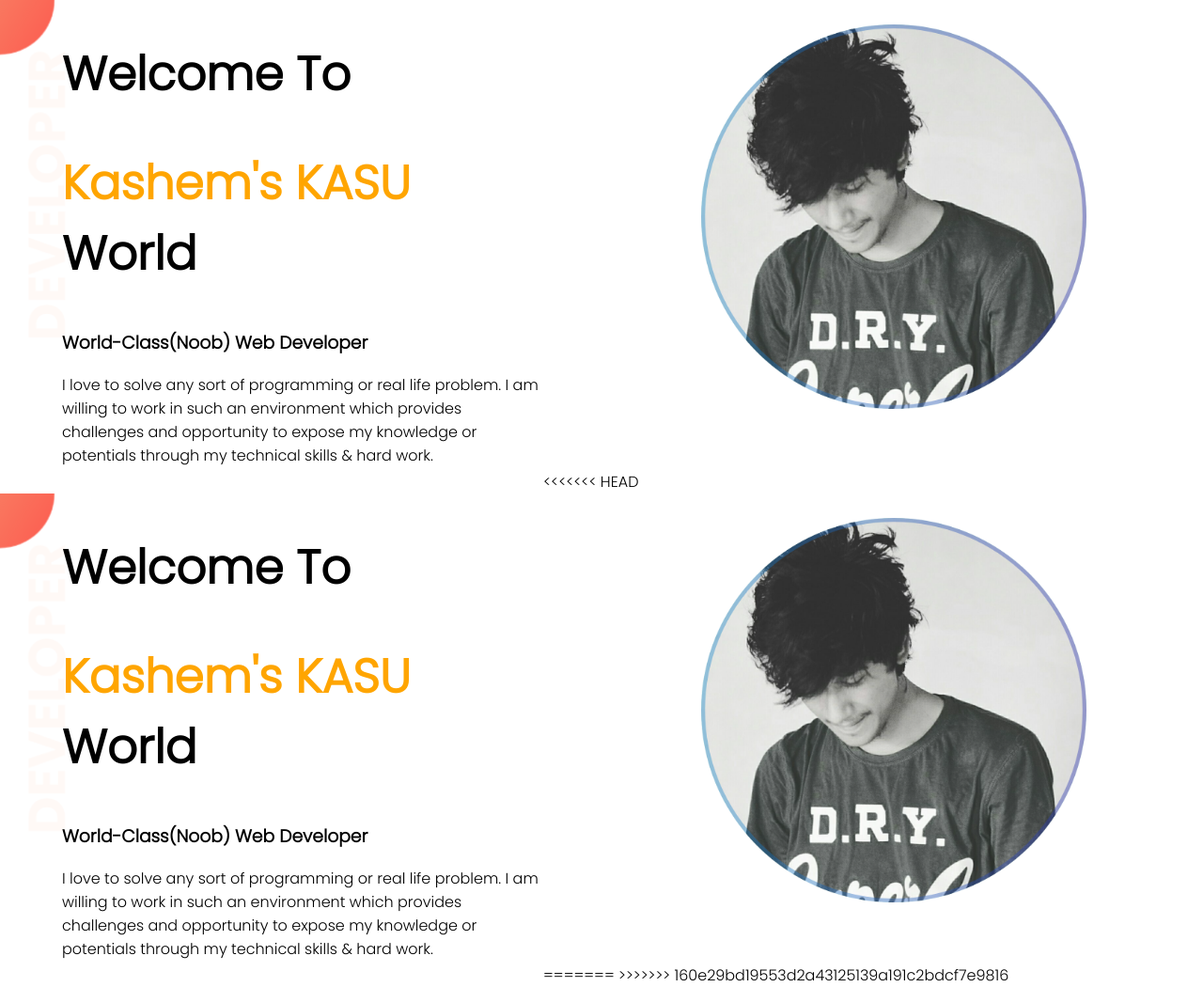
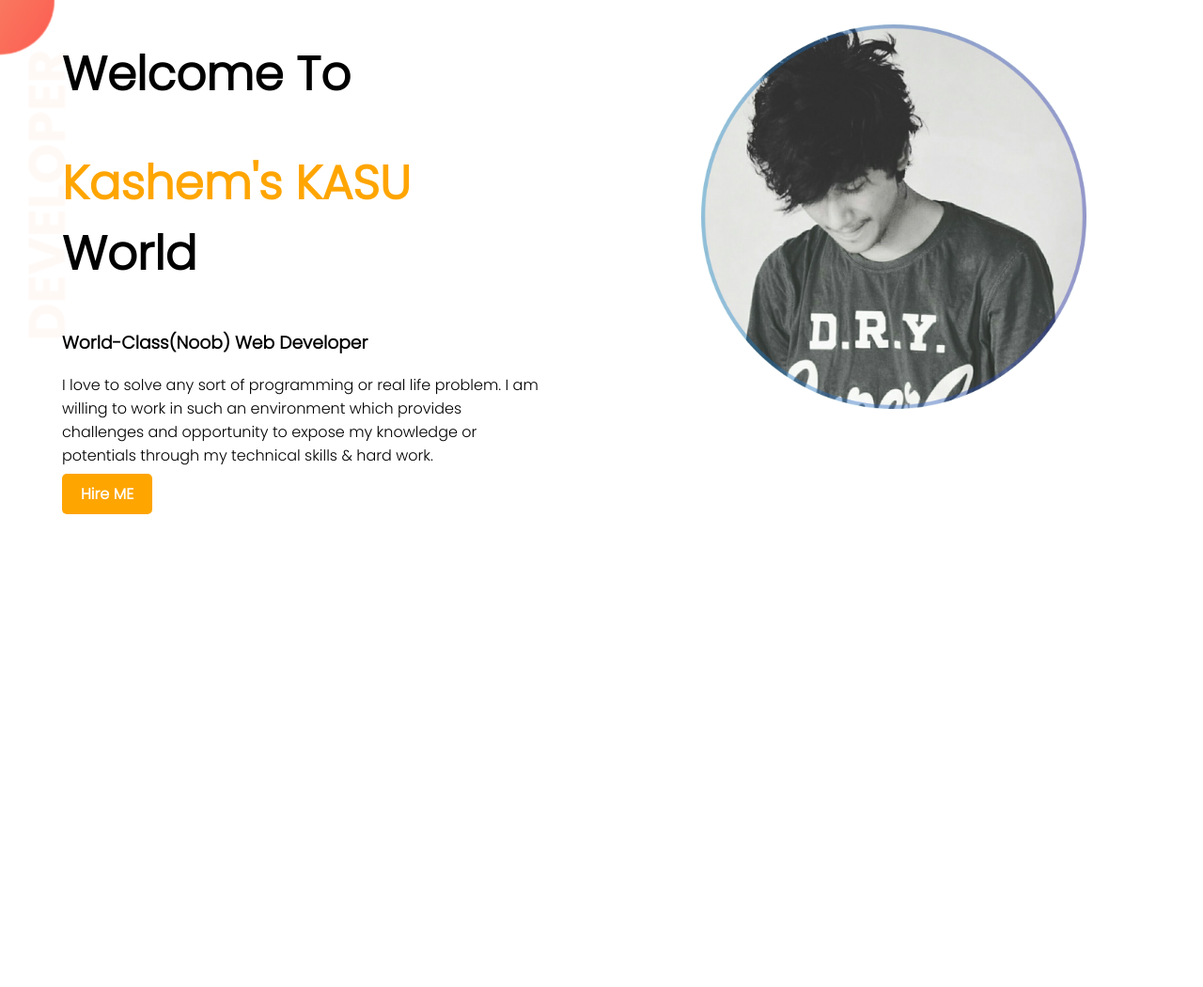
Before and after one commit to Melodious-nub/web-portfolio, a plain HTML site: page index.html in a window 1280 px wide. Shown: the whole page at 94% size. After the commit the page ends 800 px from the top, so only its background shows below. Drawn offline with Linux system fonts and the light colour scheme.

Commit message:
button added

```diff
--- a/index.html
+++ b/index.html
@@ -24,34 +24,13 @@
             expose my knowledge or
             potentials through my technical
             skills & hard work.</p>
-    </div>
-    <div class="half-width">
-        <img src="images/profile1.png" alt="">
-    </div>
-</section>
-<<<<<<< HEAD
+        <a class="link-button" href="">Hire ME</a>
 
-<section class="top-banner">
-    <div class="half-width">
-        <h1>Welcome To</h1>
-        <h1><span class="highlight-text">Kashem's</span><span class="highlight-text"> KASU</span> World</h1>
-        <h3>World-Class(Noob) Web Developer</h3>
-        <p>I love to solve any sort of
-            programming or real life problem.
-            I am willing to work in such an
-            environment which provides
-            challenges and opportunity to
-            expose my knowledge or
-            potentials through my technical
-            skills & hard work.</p>
     </div>
     <div class="half-width">
         <img src="images/profile1.png" alt="">
     </div>
 </section>
 
-=======
->>>>>>> 160e29bd19553d2a43125139a191c2bdcf7e9816
-
 </body>
 </html>
--- a/style.css
+++ b/style.css
@@ -26,3 +26,11 @@ h1{
 section{
     height: 500px;
 }
+.link-button{
+    text-decoration: none;
+    background-color: orange;
+    padding: 10px 20px;
+    border-radius: 5px;
+    color: white;
+    font-weight: bold;
+}
```
